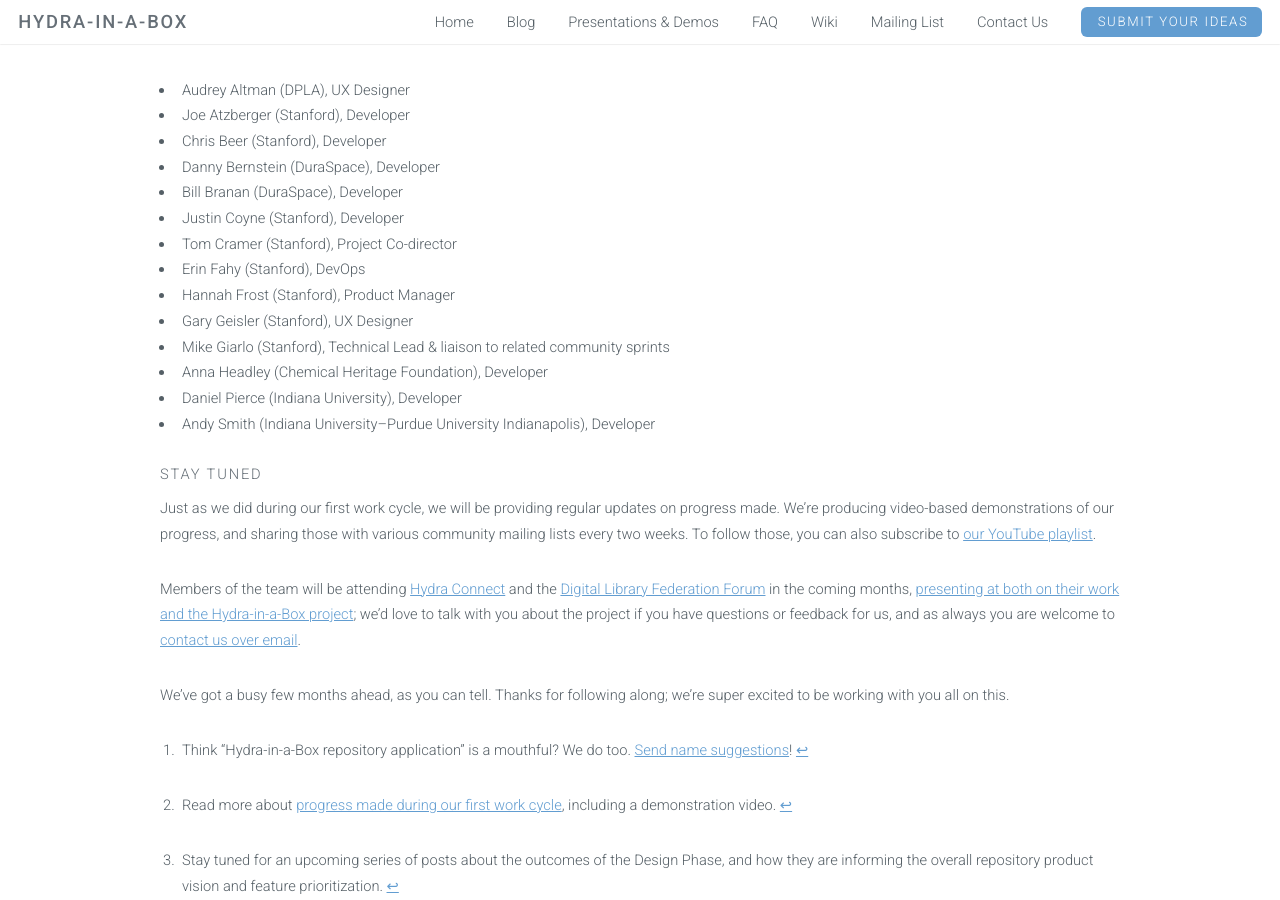
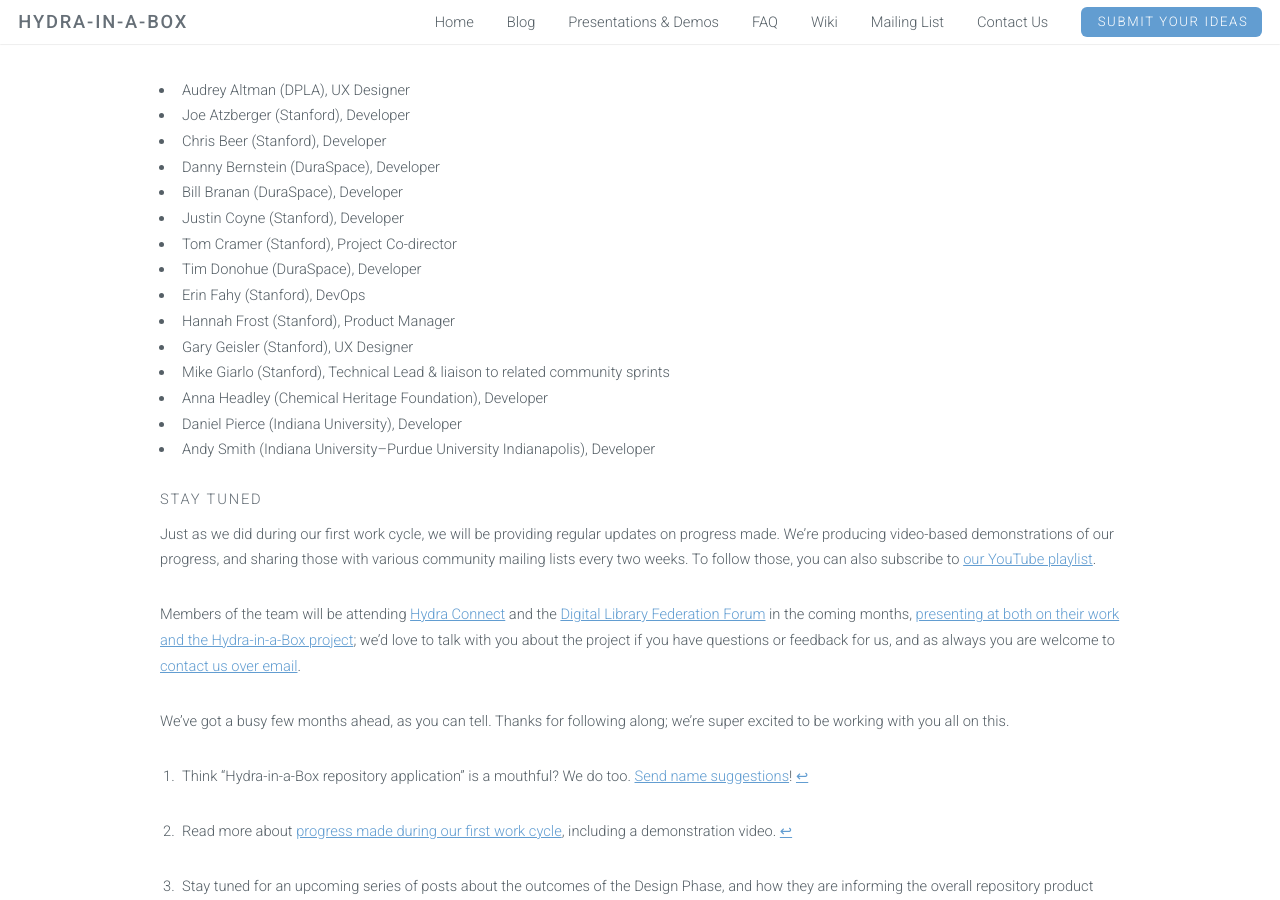
Before and after one commit to samvera-labs/hyku.github.io, a Jekyll site: the page built from _posts/2016-09-15-autumn-development-plans.markdown, in a window 1280 px wide and 900 px high, scrolled down 1503 px. Built offline with Jekyll 4.4.1, drawn with Linux system fonts in a browser that asks for light colours.

Commit message:
Add Tim Donohue to list of staff for autumn 2016 repo product work cycle

```diff
--- a/_posts/2016-09-15-autumn-development-plans.markdown
+++ b/_posts/2016-09-15-autumn-development-plans.markdown
@@ -50,6 +50,7 @@
 * Bill Branan (DuraSpace), Developer
 * Justin Coyne (Stanford), Developer
 * Tom Cramer (Stanford), Project Co-director
+* Tim Donohue (DuraSpace), Developer
 * Erin Fahy (Stanford), DevOps
 * Hannah Frost (Stanford), Product Manager
 * Gary Geisler (Stanford), UX Designer
```
